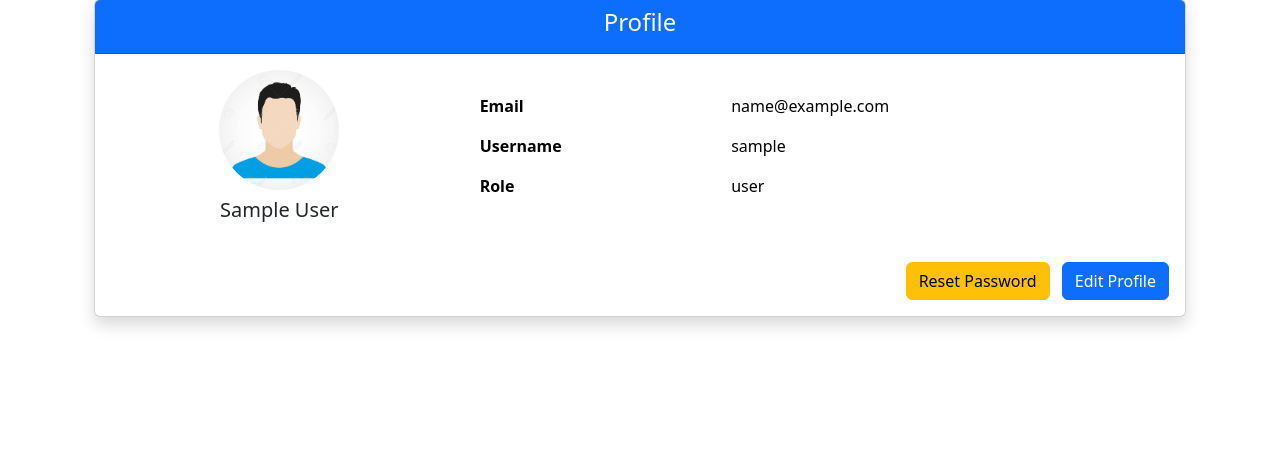
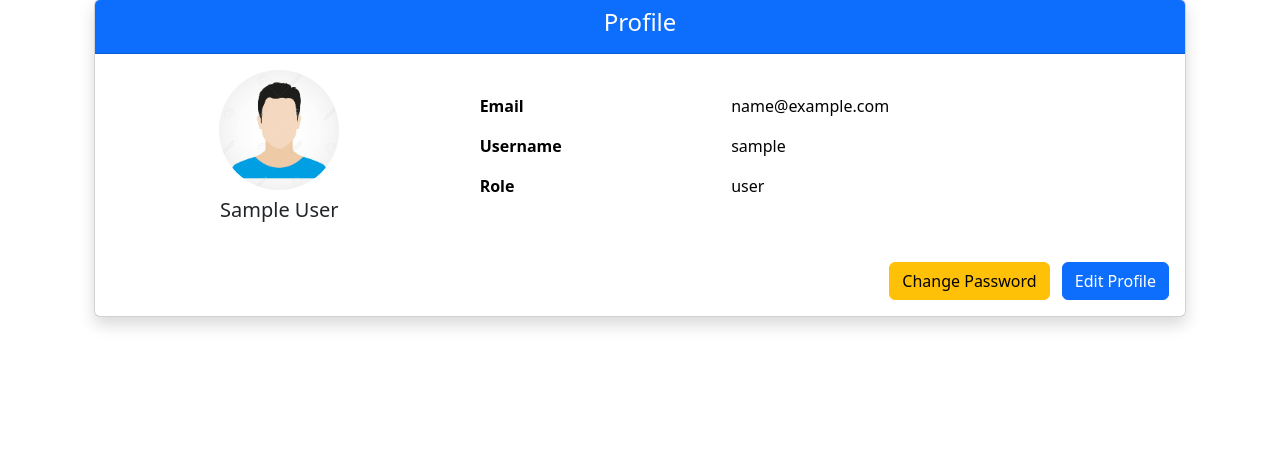
Before and after one commit to prasad-xma/django-blog-project, a Django app: page /accounts/profile/sample/ in a window 1280 px wide. Shown: the part 81-533 px from the top of the page. Run offline with Django 5.2, Linux system fonts and the light colour scheme; the visitor is signed in with stand-in values (Sample User, id 1).

Commit message:
update: add url to navigate to the password change page

```diff
--- a/accounts/templates/profile.html
+++ b/accounts/templates/profile.html
@@ -40,7 +40,7 @@
 
             <!-- Buttons -->
             <div class="text-end mt-4">
-                <a href="#" class="btn btn-warning me-2">Reset Password</a>
+                <a href="{% url "password_change" %}" class="btn btn-warning me-2">Change Password</a>
                 <a href="{% url 'edit_profile' request.user.username %}" class="btn btn-primary">Edit Profile</a>
             </div>
         </div>
```
